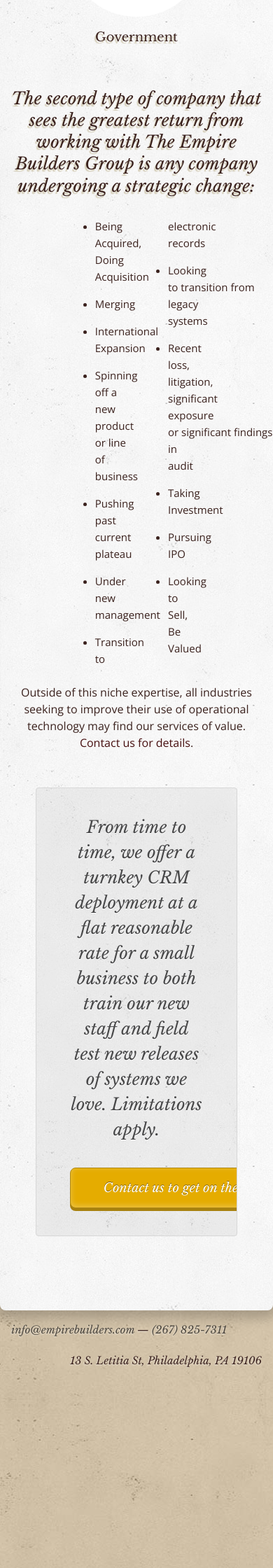
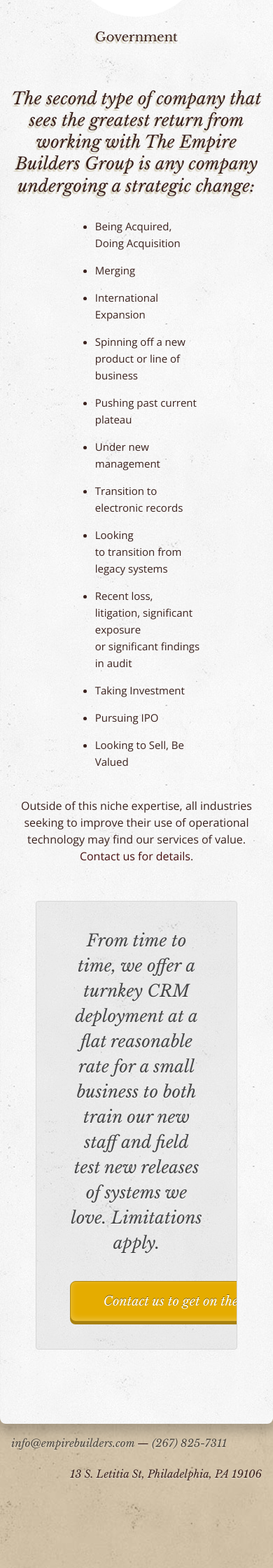
Before and after one commit to TheEmpireBuildersGroup/marketing-site, a Jekyll site: the page built from sectors.html, in a window 390 px wide. Shown: the part 3297-5537 px from the top of the page at 70% size. Built offline with Jekyll 4.4.1, drawn with Linux system fonts in a browser that asks for light colours; Markdown is read by kramdown in place of the engine named in the settings.

Commit message:
columns on phone

```diff
--- a/css/style.css
+++ b/css/style.css
@@ -332,7 +332,9 @@
 
 #the_second ul.list {
   margin: auto 20%;
-  list-style-position: outside;
+  list-style-position: outside; }
+  @media only screen and (min-width: 768px) {
+    #the_second ul.list {
       -moz-column-count: 2;
       -moz-column-gap: 2em;
       -webkit-column-count: 2;
@@ -343,7 +345,7 @@
       -moz-column-break-inside: break;
       -o-column-break-inside: break;
       -ms-column-break-inside: break;
-  column-break-inside: break; }
+      column-break-inside: break; } }
   #the_second ul.list li {
     margin: 0 0 1em 2em; }
 
```
Also changed, not shown: css/main.scss (+5 -2 lines). Lines whose indentation alone changed are shown as unchanged.
